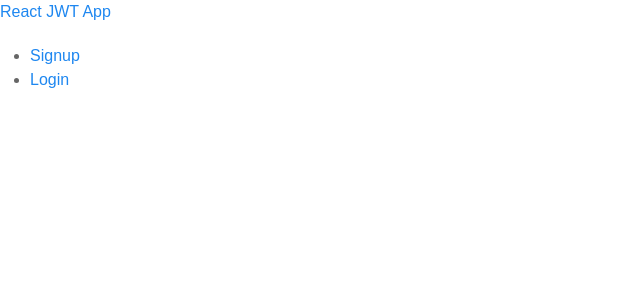
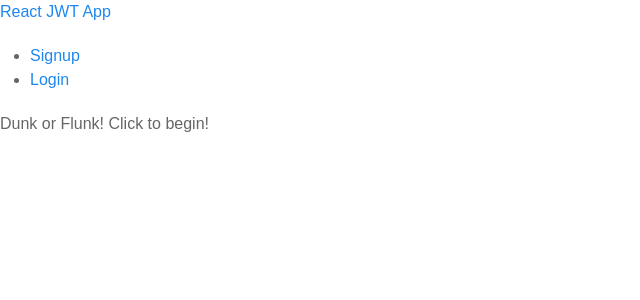
Before and after one commit to iannm93/Dunk-or-Flunk, a React (Create React App) app in the folder client/: page /quiz in a window 1280 px wide. Shown: the top 300 px of the page, without its empty margins (0-640 px from the left). Built offline with nearby package versions, Linux system fonts and the light colour scheme.

Commit message:
added quiz.js skeleton

```diff
--- a/client/src/App.js
+++ b/client/src/App.js
@@ -13,6 +13,7 @@ import Profile from "./pages/Profile";
 import Signup from "./pages/Signup";
 import Home from "./pages/Home";
 import Navbar from "./components/Navbar";
+import Quiz from "./pages/Quiz"
 
 function ProtectedRoute({ children, ...rest }) {
   const { isLoggedIn } = useAuth();
@@ -41,6 +42,9 @@ function App() {
             <ProtectedRoute exact path="/profile">
               <Profile />
             </ProtectedRoute>
+            <Route exact path="/quiz">
+              <Quiz />
+            </Route>
           </Switch>
         </div>
       </Router>
--- a/client/src/pages/Profile.js
+++ b/client/src/pages/Profile.js
@@ -1,5 +1,5 @@
 import React, { useState, useEffect } from "react";
-import API from "./../utils/API";
+import API from "../utils/API";
 import { Link } from "react-router-dom";
 import { useAuth } from "../utils/auth";
 
--- /dev/null
+++ b/client/src/pages/Quiz.js
@@ -0,0 +1,10 @@
+import React from "react";
+
+function Quiz(){
+  return(
+      <div> Dunk or Flunk! Click to begin! </div>
+  )
+}
+
+
+export default Quiz;
--- a/client/src/pages/Signup.js
+++ b/client/src/pages/Signup.js
@@ -40,6 +40,7 @@ function Signup() {
 
   return (
     <div className="container">
+
       <h1>Signup</h1>
       <form onSubmit={handleFormSubmit}>
         <div className="form-group">
```
